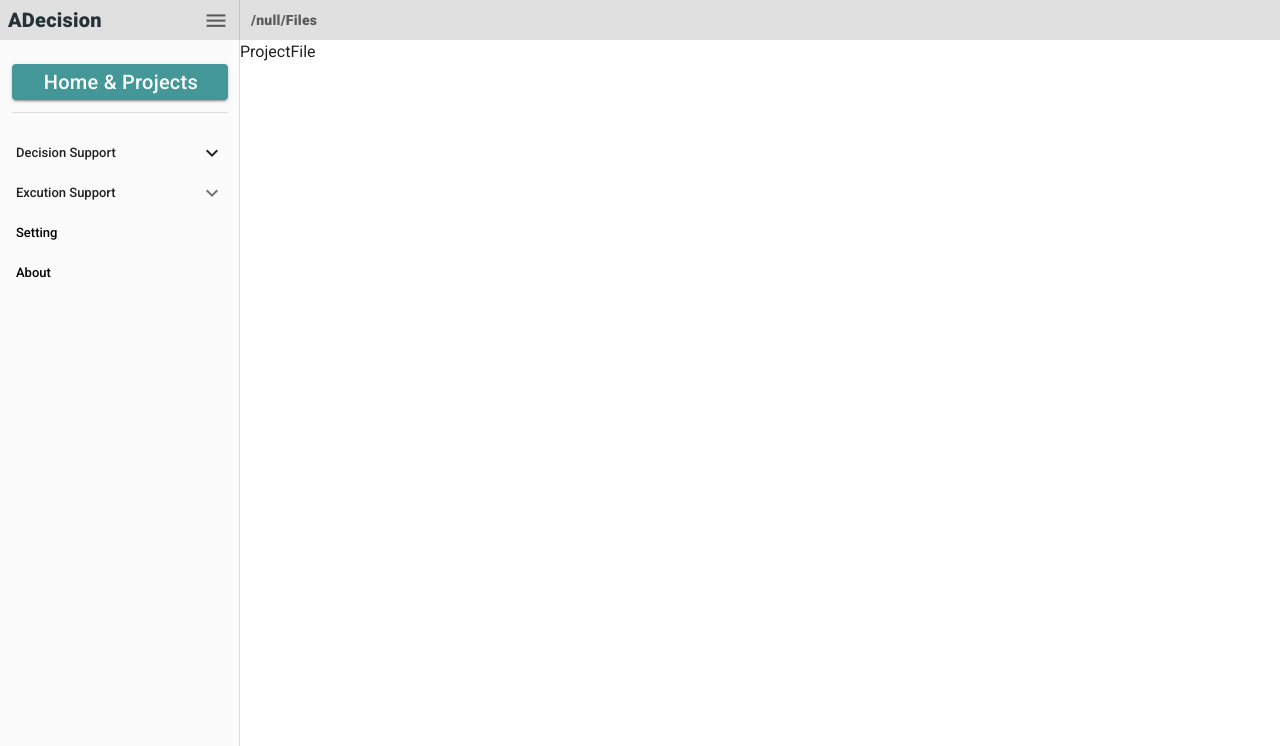
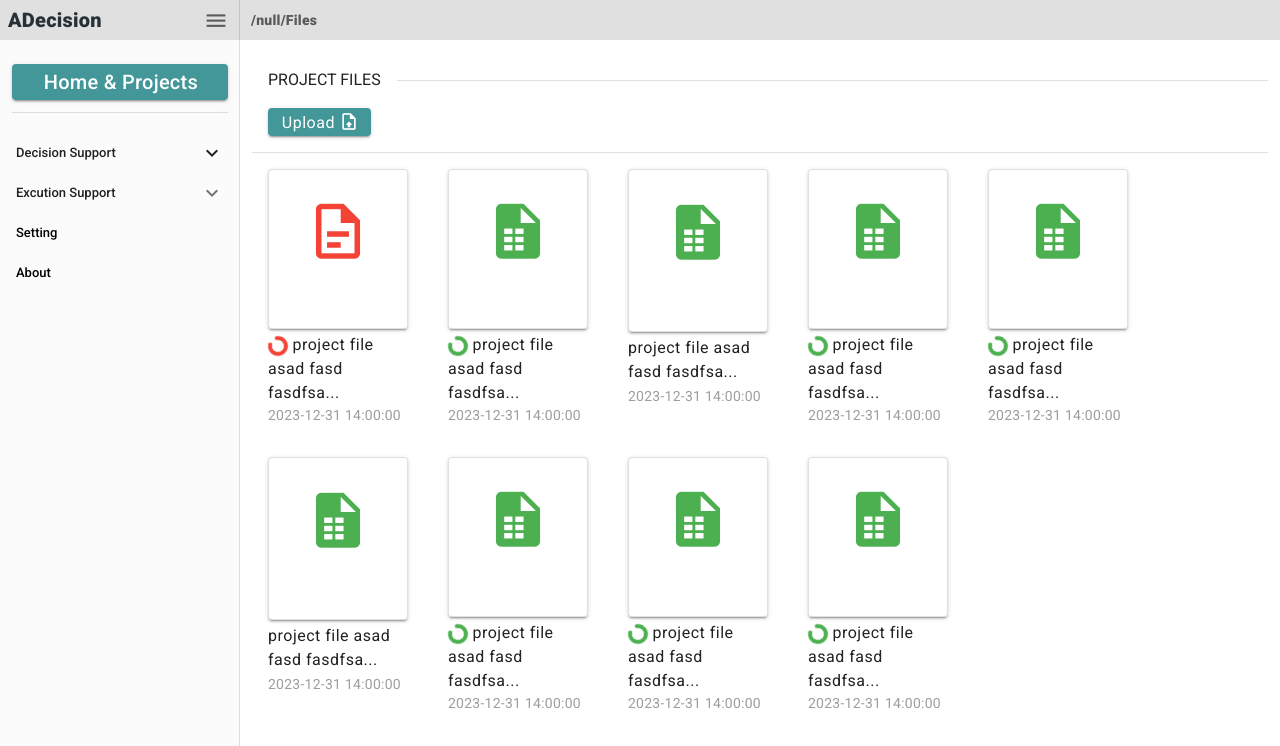
Before and after one commit to promptboom/adecisionfe, a Vue app in the folder web1/: page /ProjectFiles in a window 1280 px wide. Shown: the top 746 px of the page. Built offline with nearby package versions, Linux system fonts and the light colour scheme.

Commit message:
file 修

```diff
--- a/web1/src/views/FuncView/HomeView.vue
+++ b/web1/src/views/FuncView/HomeView.vue
@@ -2,7 +2,7 @@
   <v-container>
     <div>
       <div class="d-flex align-center">
-        <span class="text--h6 ma-4">QUICK START</span>
+        <span class="ma-4">QUICK START</span>
         <v-divider></v-divider>
       </div>
 
@@ -24,7 +24,7 @@
             >
               {{ item.icon }}
             </v-icon>
-            <span class="text--h6 mt-2">{{ item.name }}</span>
+            <span class="mt-2">{{ item.name }}</span>
           </v-container>
         </v-card>
       </div>
@@ -32,7 +32,7 @@
 
     <div class="mt-4">
       <div class="d-flex align-center">
-        <span class="text--h6 ma-4">TRY DEMO</span>
+        <span class="ma-4">TRY DEMO</span>
         <v-divider></v-divider>
       </div>
 
@@ -83,7 +83,7 @@
 
     <div class="mt-4">
       <div class="d-flex align-center">
-        <span class="text--h6 ma-4">ALL ITEMS</span>
+        <span class="ma-4">ALL ITEMS</span>
         <v-divider></v-divider>
       </div>
 
--- a/web1/src/views/ProjectView/DecisionProject/ProjectFiles.vue
+++ b/web1/src/views/ProjectView/DecisionProject/ProjectFiles.vue
@@ -1,7 +1,80 @@
 <template>
-  <div>
-    ProjectFile
-  </div>
+  <v-container>
+    <div>
+      <div class="d-flex align-center">
+        <span class="ma-4">PROJECT FILES</span>
+        <v-divider></v-divider>
+      </div>
+      <div class="ml-4 mb-4 d-flex">
+        <v-btn color="#439798" class="text-capitalize text-body-1 white--text" small>
+          upload
+          <v-icon size="20" class="ml-1" color="white">mdi-file-upload-outline</v-icon>
+        </v-btn>
+      </div>
+      <v-divider></v-divider>
+    </div>
+    <div class="ml-4 mt-4 d-flex flex-wrap">
+      <v-card
+        v-for="(item, index) in ProjectFileItemsCom"
+        :key="index"
+        class="d-flex flex-wrap mr-10 mb-12"
+        flat
+        max-width="140"
+        max-height="240"
+      >
+        <v-hover v-slot="{ hover }">
+          <v-card
+            class="d-flex justify-center align-center mr-4"
+            min-width="140"
+            min-height="160"
+            outlined
+            :elevation="hover ? 12 : 2"
+            :class="{ 'on-hover': !hover }"
+          >
+            <v-container class="d-flex justify-center flex-wrap align-center">
+              <v-icon
+                :color="item.color"
+                size="66"
+              >
+                {{ item.icon }}
+              </v-icon>
+              <div class="align-self-center">
+                <v-btn
+                  v-for="(icon, index) in icons"
+                  :key="index"
+                  :class="{ 'show-btns': !hover }"
+                  icon
+                >
+                  <v-icon
+                    :class="{ 'show-btns': !hover }"
+                  >
+                    {{ icon }}
+                  </v-icon>
+                </v-btn>
+              </div>
+            </v-container>
+          </v-card>
+        </v-hover>
+        <v-tooltip bottom>
+          <template v-slot:activator="{ on }">
+            <span class="mt-1 text-body-1" v-on="on">
+              <v-progress-circular
+                :size="20"
+                :color="item.color"
+                indeterminate
+                v-if="item.isUploading"
+              ></v-progress-circular>
+              {{ item.newName }}
+            </span>
+          </template>
+          <span>{{ item.name }}</span>
+        </v-tooltip>
+        <span class="text-body-2 grey--text">{{ item.time }}</span>
+
+      </v-card>
+
+    </div>
+  </v-container>
 </template>
 
 <script>
@@ -13,6 +86,88 @@ export default {
 
   data() {
     return {
+      icons: ['mdi-rewind', 'mdi-play', 'mdi-fast-forward'],
+
+      ProjectFileItems: [
+        {
+          name: 'project file asad fasd fasdfsadf sdfasdfasfasdf',
+          icon: 'mdi-file-document-outline',
+          color: 'red',
+          time: '2023-12-31 14:00:00',
+          isUploading: true,
+        },
+        {
+          name: 'project file asad fasd fasdfsadf sdfasdfasfasdf',
+          icon: 'mdi-file-table',
+          color: 'green',
+          time: '2023-12-31 14:00:00',
+          isUploading: true,
+        },
+        {
+          name: 'project file asad fasd fasdfsadf sdfasdfasfasdf',
+          icon: 'mdi-file-table',
+          color: 'green',
+          time: '2023-12-31 14:00:00',
+          isUploading: false,
+        },
+        {
+          name: 'project file asad fasd fasdfsadf sdfasdfasfasdf',
+          icon: 'mdi-file-table',
+          color: 'green',
+          time: '2023-12-31 14:00:00',
+          isUploading: true,
+        },
+        {
+          name: 'project file asad fasd fasdfsadf sdfasdfasfasdf',
+          icon: 'mdi-file-table',
+          color: 'green',
+          time: '2023-12-31 14:00:00',
+          isUploading: true,
+        },
+        {
+          name: 'project file asad fasd fasdfsadf sdfasdfasfasdf',
+          icon: 'mdi-file-table',
+          color: 'green',
+          time: '2023-12-31 14:00:00',
+          isUploading: false,
+        },
+        {
+          name: 'project file asad fasd fasdfsadf sdfasdfasfasdf',
+          icon: 'mdi-file-table',
+          color: 'green',
+          time: '2023-12-31 14:00:00',
+          isUploading: true,
+        },
+        {
+          name: 'project file asad fasd fasdfsadf sdfasdfasfasdf',
+          icon: 'mdi-file-table',
+          color: 'green',
+          time: '2023-12-31 14:00:00',
+          isUploading: true,
+        },
+        {
+          name: 'project file asad fasd fasdfsadf sdfasdfasfasdf',
+          icon: 'mdi-file-table',
+          color: 'green',
+          time: '2023-12-31 14:00:00',
+          isUploading: true,
+        },
+      ]
+    }
+  },
+
+  computed: {
+    ProjectFileItemsCom() {
+      return this.ProjectFileItems.map(target => {
+        if (target.name.length > 30) {
+          return {
+            ...target,
+            newName: target.name.slice(0, 30) + '...'
+          };
+        } else {
+          return target;
+        }
+      });
     }
   },
 
@@ -29,5 +184,15 @@ export default {
 </script>
 
 <style scoped>
+/* .v-card {
+  transition: opacity .4s ease-in-out;
+} */
 
+/* .v-card:not(.on-hover) {
+  opacity: 0.6;
+ } */
+
+.show-btns {
+  color: rgba(255, 255, 255, 1) !important;
+}
 </style>
--- a/web1/src/views/ProjectView/DecisionProject/ProjectMsg.vue
+++ b/web1/src/views/ProjectView/DecisionProject/ProjectMsg.vue
@@ -1,7 +1,62 @@
 <template>
-  <div>
-    ProjectMsg
-  </div>
+  <v-container>
+    <div>
+      <div class="d-flex align-center">
+        <span class="ma-4">PROJECT MESSAGE</span>
+        <v-divider></v-divider>
+      </div>
+      <div class="ml-4 mb-4 d-flex">
+        <v-btn color="#439798" class="text-capitalize text-body-1 white--text" small>
+          modify
+          <v-icon size="20" class="ml-1" color="white">mdi-rename-outline</v-icon>
+        </v-btn>
+        <v-btn color="#439798" class="text-capitalize text-body-1 white--text ml-4" small>
+          save
+          <v-icon size="20" class="ml-1" color="white">mdi-content-save-edit-outline</v-icon>
+        </v-btn>
+      </div>
+      <v-divider></v-divider>
+    </div>
+
+    <div class="mt-8">
+      <span class="text-body-2 ml-4">Project Name</span>
+      <span class="text-body-2 red--text mx-2">*</span>
+      <v-textarea
+        v-model="projectName"
+        class="mx-2 mt-2"
+        rows="1"
+        dense
+        solo
+        label="Project Name"
+      ></v-textarea>
+    </div>
+
+    <div class="mt-2">
+      <span class="text-body-2 ml-4">Project Decision Objectives</span>
+      <span class="text-body-2 red--text mx-2">*</span>
+      <v-textarea
+        v-model="projectDO"
+        class="mx-2 mt-2"
+        counter
+        rows="3"
+        solo
+        label="Project Decision Objectives"
+      ></v-textarea>
+    </div>
+
+    <div class="mt-2">
+      <span class="text-body-2 ml-4">Project Description</span>
+      <span class="text-body-2 red--text mx-2">*</span>
+      <v-textarea
+        v-model="projectDescription"
+        class="mx-2 mt-2"
+        counter
+        rows="5"
+        solo
+        label="Project Description"
+      ></v-textarea>
+    </div>
+  </v-container>
 </template>
 
 <script>
@@ -13,6 +68,9 @@ export default {
 
   data() {
     return {
+      projectName: '',
+      projectDO: '',
+      projectDescription: '',
     }
   },
 
```
